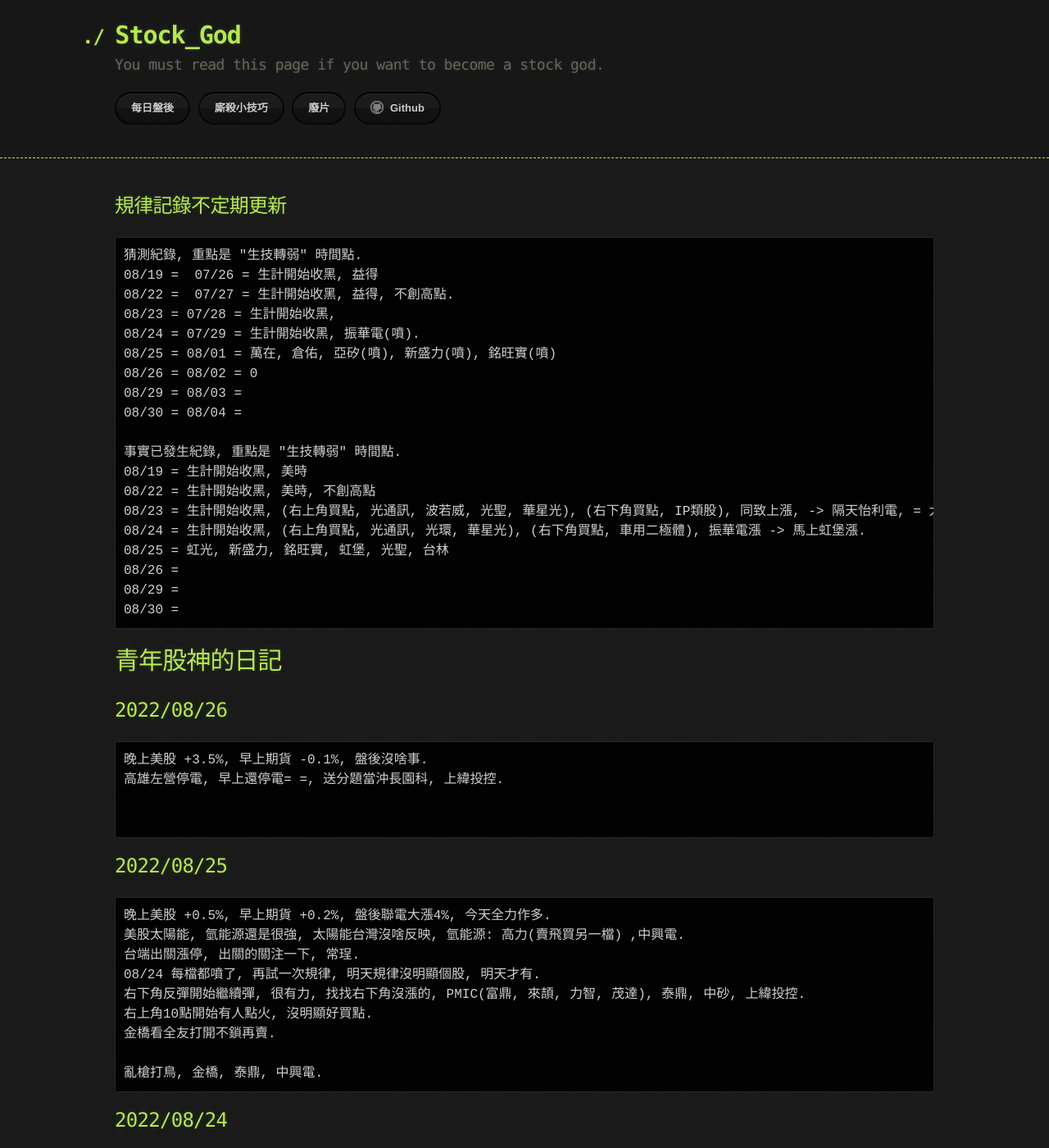
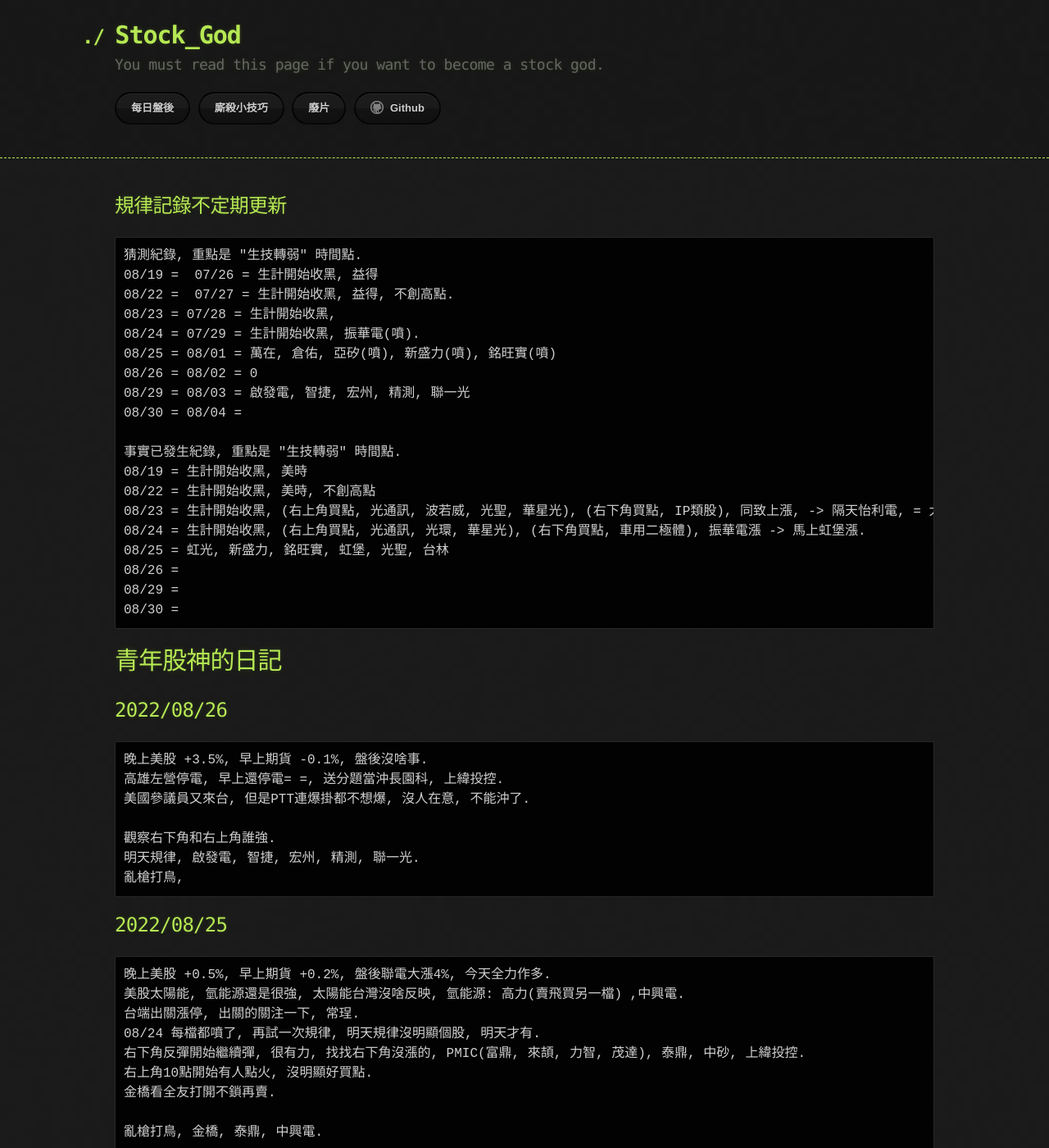
Before and after one commit to lepg5487/Stock_God, a Jekyll site: the page built from index.md, in a window 1280 px wide and 1400 px high. Shown: the whole window at 82% size. Built offline with Jekyll 4.4.1, drawn with Linux system fonts in a browser that asks for light colours; our own code applies the rules of GitHub Pages for plain Markdown files.

Commit message:
Update index.md

````diff
--- a/index.md
+++ b/index.md
@@ -11,7 +11,7 @@ layout: testlayouts
 08/24 = 07/29 = 生計開始收黑, 振華電(噴).
 08/25 = 08/01 = 萬在, 倉佑, 亞矽(噴), 新盛力(噴), 銘旺實(噴)
 08/26 = 08/02 = 0
-08/29 = 08/03 =
+08/29 = 08/03 = 啟發電, 智捷, 宏州, 精測, 聯一光
 08/30 = 08/04 =
 
 事實已發生紀錄, 重點是 "生技轉弱" 時間點.
@@ -31,8 +31,11 @@ layout: testlayouts
 ```
 晚上美股 +3.5%, 早上期貨 -0.1%, 盤後沒啥事.
 高雄左營停電, 早上還停電= =, 送分題當沖長園科, 上緯投控.
-
-
+美國參議員又來台, 但是PTT連爆掛都不想爆, 沒人在意, 不能沖了.
+
+觀察右下角和右上角誰強.
+明天規律, 啟發電, 智捷, 宏州, 精測, 聯一光.
+亂槍打鳥,
 ```
 
 ## 2022/08/25
````
